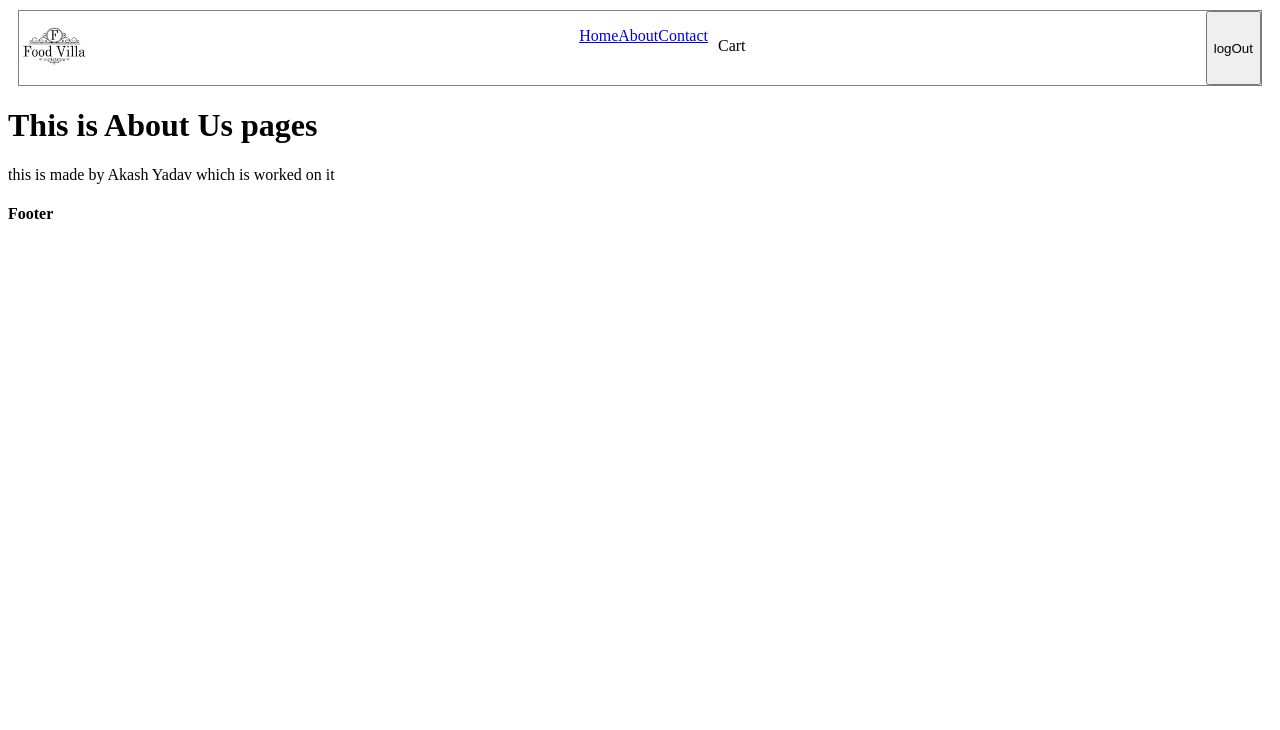
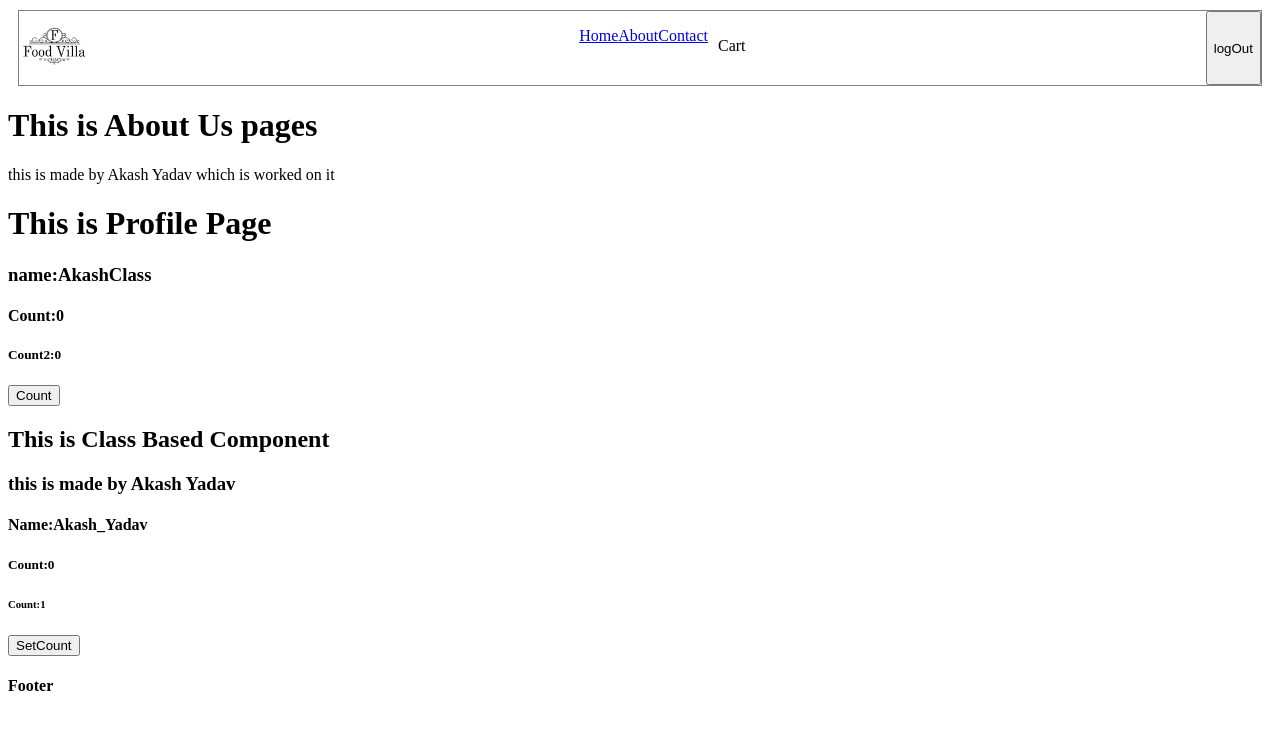
Before and after one commit to sky7054/NAMASTE-REACT, a React (Vite) app: page /about in a window 1280 px wide. Shown: the top 730 px of the page. Built offline with nearby package versions, Linux system fonts and the light colour scheme.

Commit message:
chapter -08

```diff
--- a/src/App.js
+++ b/src/App.js
@@ -8,6 +8,7 @@ import Error from "./components/Error";
 import Contact from "./components/Contact";
 import { createBrowserRouter,RouterProvider,Outlet} from "react-router-dom";
 import RestaurantMenu from "./components/RestaurantMenu";
+import Profile from "./components/Profile";
 
 
 const AppLayout = () =>{
@@ -39,6 +40,11 @@ const appRouter = createBrowserRouter([
             {
                 path:"/about",
                 element:<About/>,
+                children:[{
+                    path:"profile",
+                    element:<Profile/>,
+                },
+            ],
             },
             {
                 path:"/contact",
--- a/src/components/About.js
+++ b/src/components/About.js
@@ -1,8 +1,15 @@
+//import { Outlet } from "react-router-dom";
+import ProfileFunctionComponent from "./Profile";
+import Profile from "./ProfileClass";
+
 const About = ()=>{
     return(
        <div>
         <h1>This is About Us pages</h1>
         <p>this is made by Akash Yadav which is worked on it</p>
+        {/* <Outlet/> */}
+        <ProfileFunctionComponent name = {"AkashClass"}/>
+        <Profile name = {"Akash_Yadav"}/>
        </div>
     );
 };
--- /dev/null
+++ b/src/components/Profile.js
@@ -0,0 +1,26 @@
+import {useState} from "react";
+const Profile = (props) => {
+    const[count,setCount] = useState(0);
+    const[Count2,setCount2] = useState(0);
+
+    return(
+        <div>
+            <h1>This is Profile Page</h1>
+            <h3>name:{props.name}</h3>
+            <h4>Count:{count}</h4>
+            <h5>Count2:{Count2}</h5>
+            <button onClick={() => {
+                if(count == 0){
+                    setCount(1);
+                    setCount2(1);
+                }
+                else{
+                    setCount(0);
+                    setCount2(0);
+                }
+            }}>Count</button>
+        </div>
+    );
+};
+
+export default Profile;
--- /dev/null
+++ b/src/components/ProfileClass.js
@@ -0,0 +1,34 @@
+import React from "react";
+
+class Profile extends React.Component{
+    constructor(props){
+        super(props);
+        // create state
+        this.state = {
+            Count:0,
+            Count2:1,
+        }
+    }
+    render(){
+        const {count} = this.state  //=> di structuring state
+        return(
+            <div>
+            <h2>This is Class Based Component</h2>
+            <h3>this is made by Akash Yadav</h3>
+            <h4>Name:{this.props.name}</h4>
+            <h5>Count:{this.state.Count}</h5>
+            <h6>Count:{this.state.Count2}</h6>
+            <button onClick={()=>{
+                // WE DO NOT MUTATE STATE DIRECTLY
+                //Never do this.state => something
+                this.setState({
+                   Count:1,
+                   Count2:2,
+                })
+            }}>SetCount</button>
+            </div>
+        );
+    };
+};
+
+export default Profile;
```
